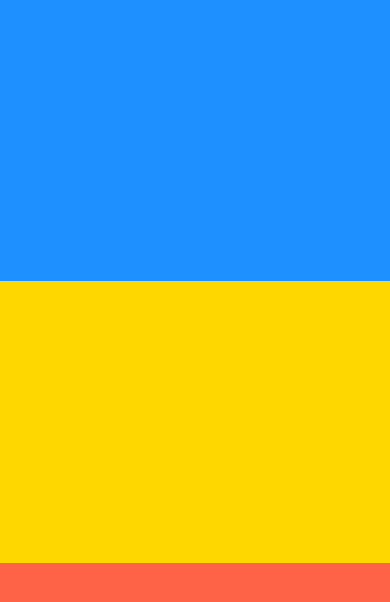
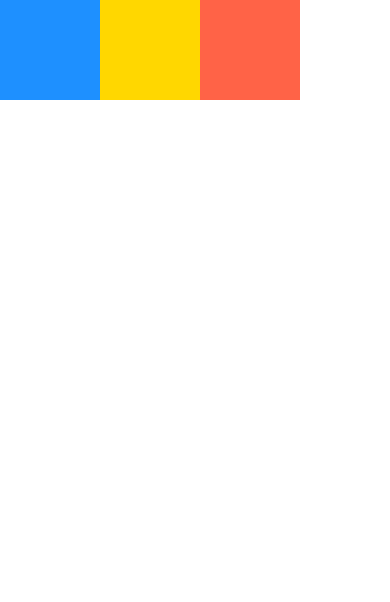
Before and after one commit to rafaelpapa81/DoneWithIt, a React Native app: screen / in a window 390 px wide. Shown: the top 602 px of the page. Built offline with nearby package versions, Linux system fonts and the light colour scheme.

Commit message:
flex direction row

```diff
--- a/App.js
+++ b/App.js
@@ -12,24 +12,28 @@ export default function App() {
       style={{
         backgroundColor: "#fff",
         flex: 1,
+        flexDirection: "row",
       }}
     >
       <View
         style={{
           backgroundColor: "dodgerblue",
-          flex: 1,
+          width: 100,
+          height: 100,
         }}
       />
       <View
         style={{
           backgroundColor: "gold",
-          flex: 1,
+          width: 100,
+          height: 100,
         }}
       />
       <View
         style={{
           backgroundColor: "tomato",
-          flex: 1,
+          width: 100,
+          height: 100,
         }}
       />
       <StatusBar style="auto" />
```
